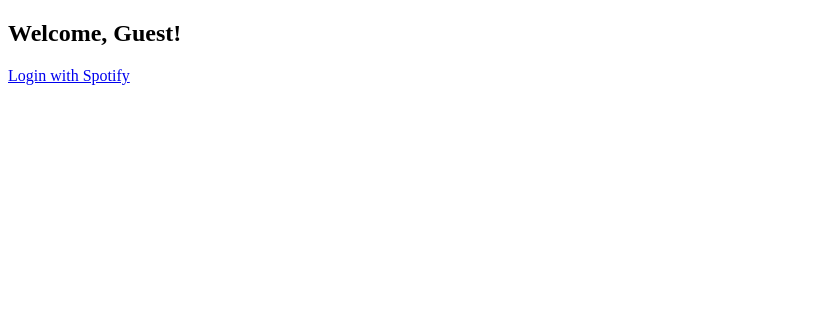
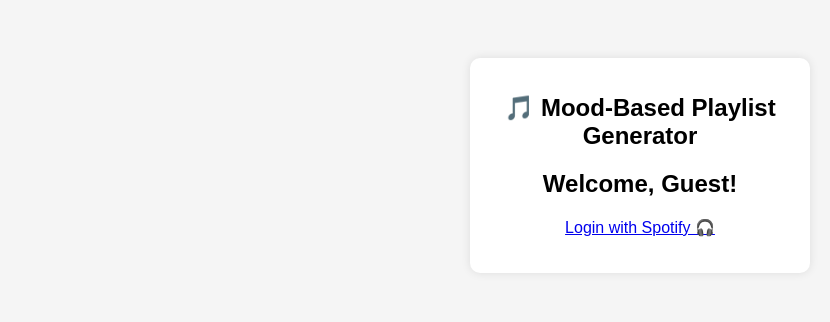
Before and after one commit to surya070/song_mood_classifier, a Flask app: page / in a window 1280 px wide. Shown: the top 322 px of the page, without its empty margins (0-830 px from the left). Run offline with Flask 3, Linux system fonts and the light colour scheme.

Commit message:
Update index.html

```diff
--- a/templates/index.html
+++ b/templates/index.html
@@ -1,26 +1,33 @@
 <!DOCTYPE html>
 <html lang="en">
 <head>
-    <meta charset="UTF-8">
-    <meta name="viewport" content="width=device-width, initial-scale=1.0">
-    <title>Mood-Based Playlist Generator</title>
+  <meta charset="UTF-8">
+  <meta name="viewport" content="width=device-width, initial-scale=1.0">
+  <title>Mood-Based Playlist Generator</title>
+  <link href="https://fonts.googleapis.com/css2?family=Quicksand:wght@400;600&display=swap" rel="stylesheet">
+  <link rel="stylesheet" href="/static/styles.css">
 </head>
-<body>
+<body class="index-page">
+  <div class="container">
+    <h1>🎵 Mood-Based Playlist Generator</h1>
     <h2>Welcome, {{ username }}!</h2>
+
     {% if username == "Guest" %}
-        <p><a href="/login">Login with Spotify</a></p>
+      <p><a class="login-button" href="/login">Login with Spotify 🎧</a></p>
     {% else %}
-        <form action="/generate_playlist" method="post">
-            <label for="mood">Choose your mood:</label>
-            <select id="mood" name="mood">
-                <option value="Energetic & Bold">Energetic & Bold</option>
-                <option value="Happy & Playful">Happy & Playful</option>
-                <option value="Melancholic & Reflective">Melancholic & Reflective</option>
-                <option value="Humorous & Quirky">Humorous & Quirky</option>
-                <option value="Intense & Dramatic">Intense & Dramatic</option>
-            </select>
-            <button type="submit">Generate Playlist</button>
-        </form>
+      <form action="/generate_playlist" method="post" class="mood-form">
+        <label for="mood">What's your vibe today? 🎶</label>
+        <select id="mood" name="mood" required>
+          <option value="">-- Select a Mood --</option>
+          <option value="Energetic & Bold">🔥 Energetic & Bold</option>
+          <option value="Happy & Playful">😊 Happy & Playful</option>
+          <option value="Melancholic & Reflective">😔 Melancholic & Reflective</option>
+          <option value="Humorous & Quirky">🤪 Humorous & Quirky</option>
+          <option value="Intense & Dramatic">🎭 Intense & Dramatic</option>
+        </select>
+        <button type="submit" class="generate-btn">Generate Playlist 🎧</button>
+      </form>
     {% endif %}
+  </div>
 </body>
 </html>
```
